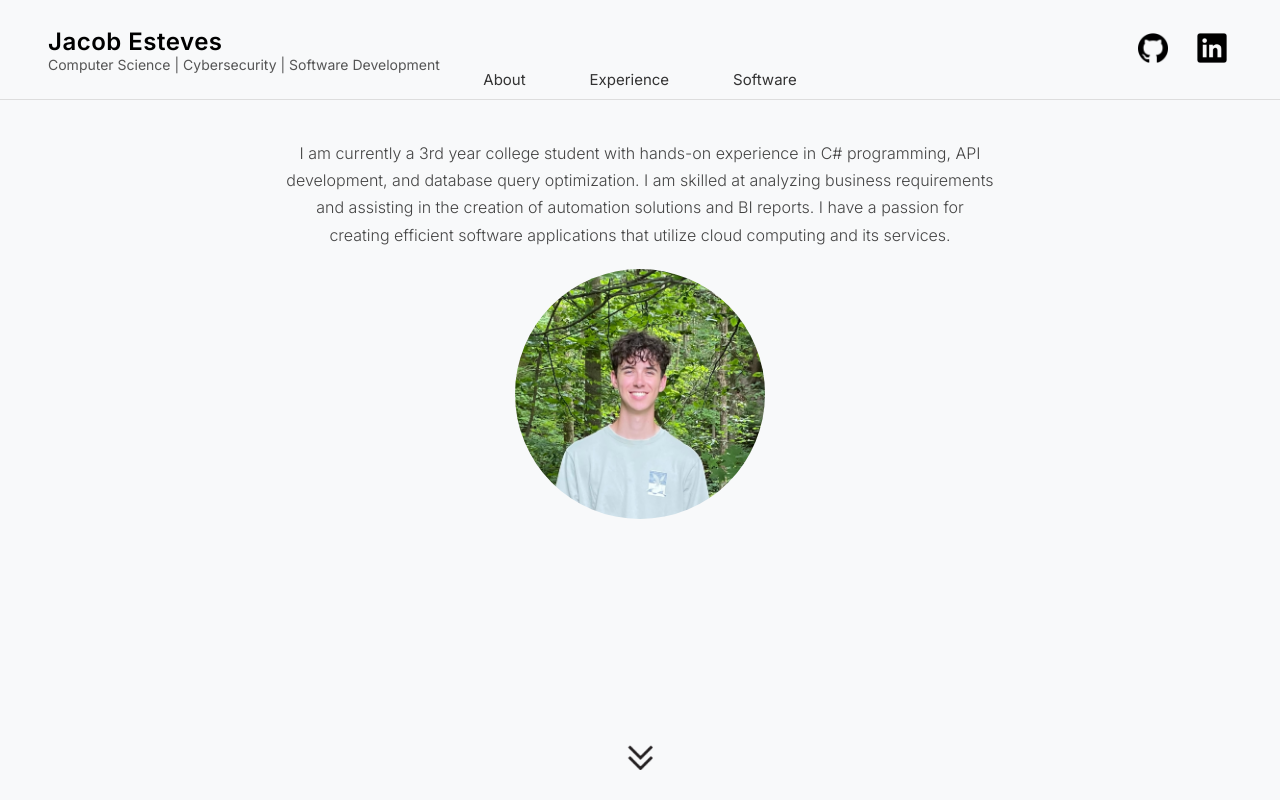
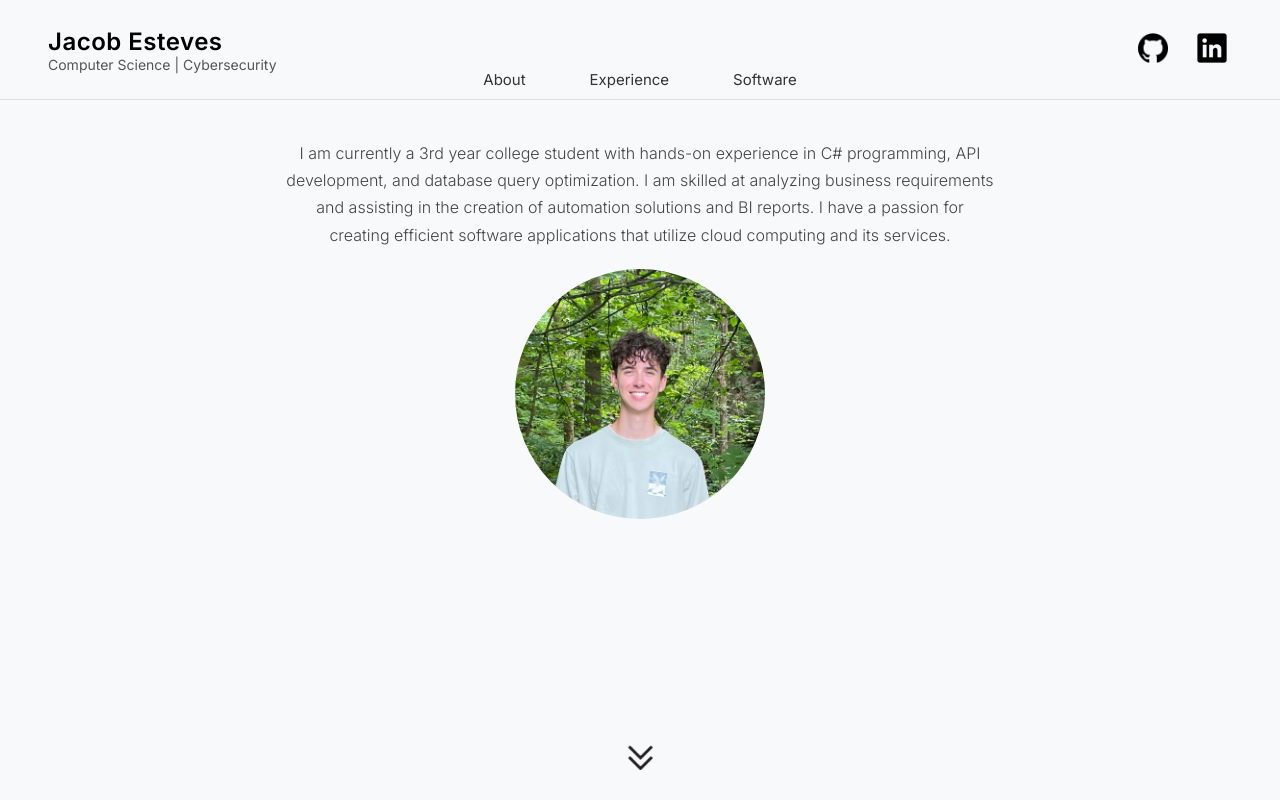
Before and after one commit to jacob670/PersonalWebsite, a React (Create React App) app: page / in a window 1280 px wide. Shown: the top 800 px of the page. Built offline with nearby package versions, Linux system fonts and the light colour scheme.

Commit message:
removed software dev header

```diff
--- a/src/components/Header.js
+++ b/src/components/Header.js
@@ -30,7 +30,7 @@
             >
                 <h2 style={{ margin: 0 }}>Jacob Esteves</h2>
                 <span style={{ fontSize: "14px", color: "#555" }}>
-                    Computer Science | Cybersecurity | Software Development
+                    Computer Science | Cybersecurity
                 </span>
             </div>
 
```
